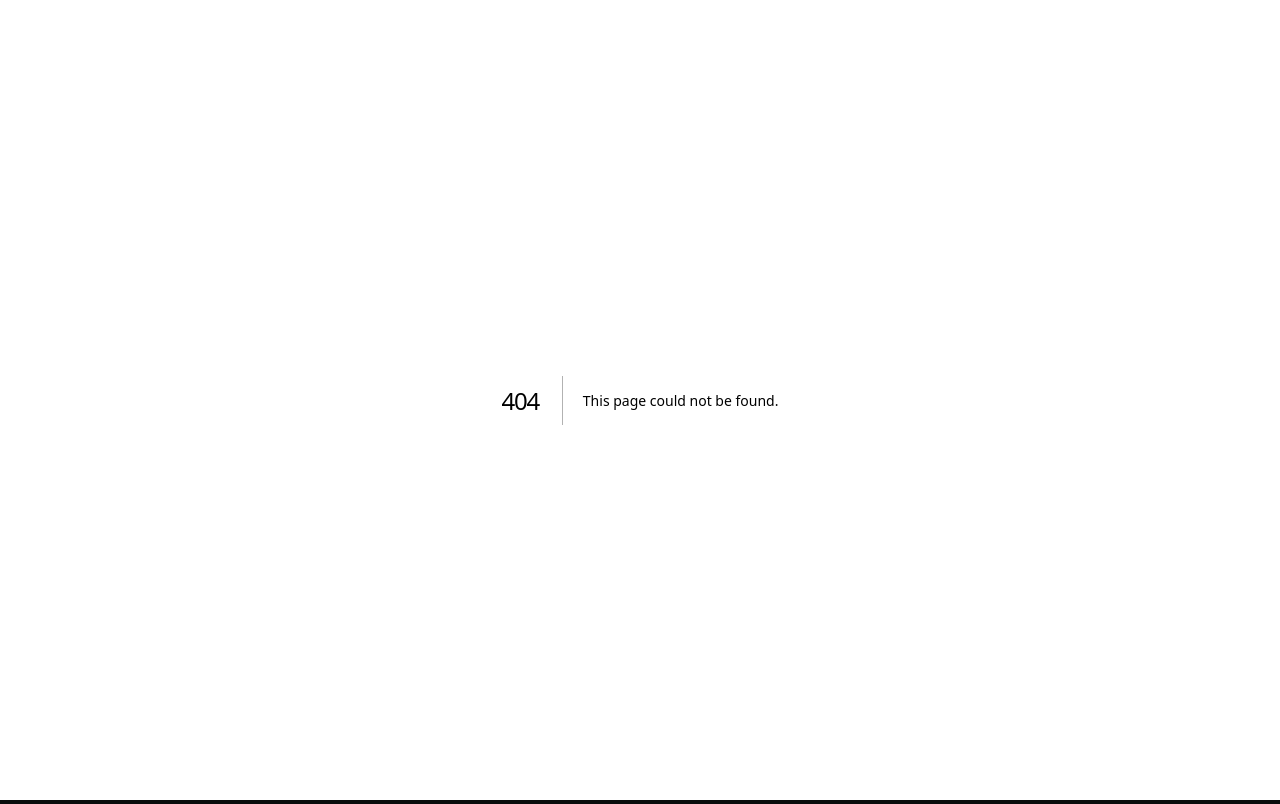
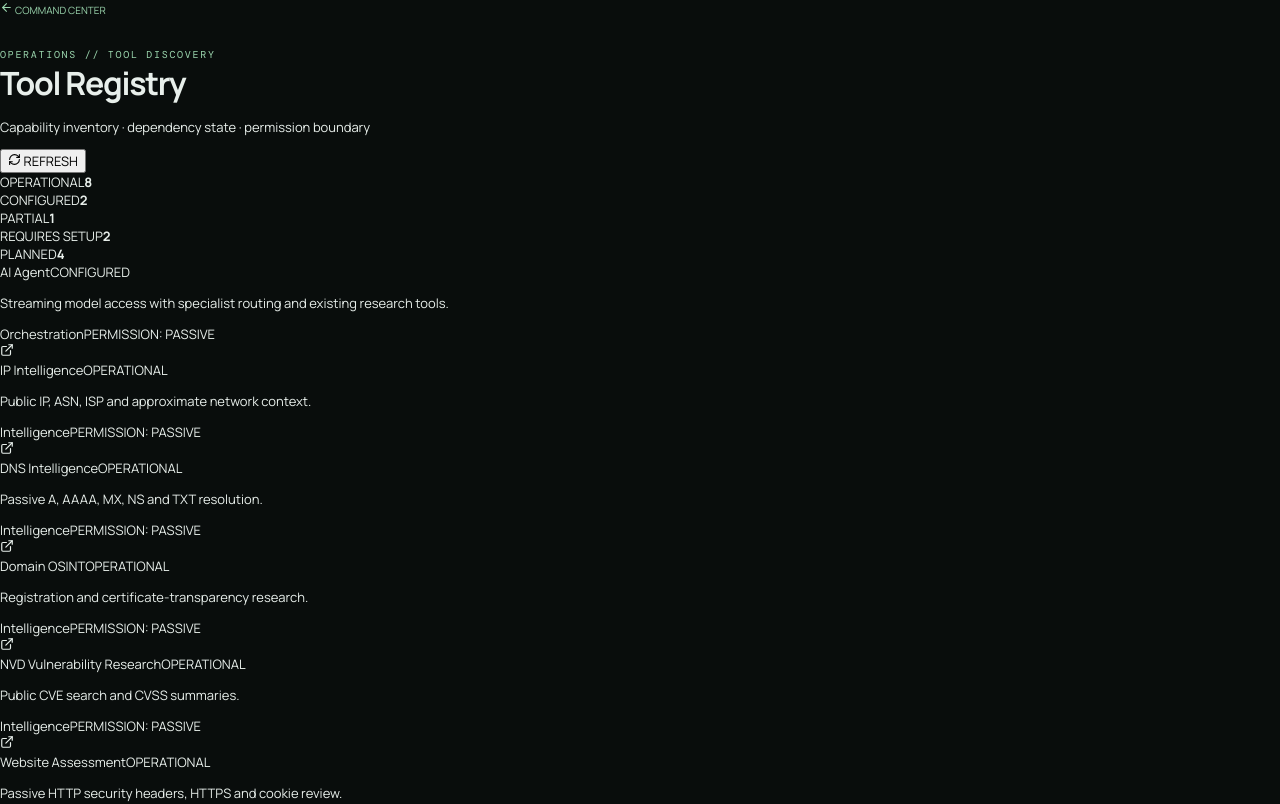
Before and after one commit to abelmiracle377-stack/cyberlab-ai, a Next.js app: page /tool-registry in a window 1280 px wide. Before the commit this address had no page. Shown: the top 804 px of the page. Built offline with nearby package versions, Linux system fonts and the light colour scheme; no server answers.

Commit message:
Add live tool registry workspace

```diff
--- /dev/null
+++ b/app/tool-registry/page.tsx
@@ -0,0 +1,15 @@
+"use client";
+import { useEffect,useState } from "react";
+import { ArrowLeft,RefreshCw,ShieldCheck,Activity,ExternalLink } from "lucide-react";
+type Tool={id:string;name:string;category:string;description:string;state:"operational"|"configured"|"partial"|"requires-setup"|"planned";route:string;permission:string;dependency?:string};
+const labels:Record<Tool["state"],string>={operational:"OPERATIONAL",configured:"CONFIGURED",partial:"PARTIAL", "requires-setup":"REQUIRES SETUP",planned:"PLANNED"};
+export default function ToolRegistryPage(){
+ const [tools,setTools]=useState<Tool[]>([]);const [loading,setLoading]=useState(true);const [error,setError]=useState("");
+ async function load(){setLoading(true);setError("");try{const r=await fetch("/api/tool-registry",{cache:"no-store"});const d=await r.json();if(!r.ok)throw new Error(d.error||"Registry unavailable");setTools(d.tools||[])}catch(e){setError((e as Error).message)}finally{setLoading(false)}}
+ useEffect(()=>{void load()},[]);
+ const counts=tools.reduce((a,t)=>(a[t.state]=(a[t.state]||0)+1,a),{} as Record<string,number>);
+ return <main className="tool-registry-page"><a href="/" className="connection-link"><ArrowLeft size={13}/> COMMAND CENTER</a><div className="eyebrow" style={{marginTop:30}}>OPERATIONS // TOOL DISCOVERY</div><div className="registry-heading"><div><h1>Tool Registry<span className="heading-cursor">_</span></h1><p>Capability inventory · dependency state · permission boundary</p></div><button className="registry-refresh" onClick={()=>void load()}><RefreshCw size={13}/> REFRESH</button></div>
+ <div className="registry-counts">{(["operational","configured","partial","requires-setup","planned"] as const).map(s=><div key={s}><span>{labels[s]}</span><b>{counts[s]||0}</b></div>)}</div>
+ {error&&<div className="registry-error">{error}</div>}{loading?<p className="registry-loading">QUERYING LOCAL CAPABILITY REGISTRY...</p>:<div className="registry-list">{tools.map(t=><article className="registry-item" key={t.id}><div className="registry-item-main"><div className="registry-item-title">{t.name}<span className={`registry-state state-${t.state}`}>{labels[t.state]}</span></div><p>{t.description}</p><div className="registry-meta"><span>{t.category}</span><span>PERMISSION: {t.permission.toUpperCase()}</span>{t.dependency&&<span>DEPENDENCY: {t.dependency}</span>}</div></div><a href={t.route} aria-label={`Open ${t.name}`}><ExternalLink size={14}/></a></article>)}</div>}
+ <div className="registry-foot"><ShieldCheck size={14}/> States reflect implemented code and known configuration requirements. Planned entries are not executable integrations.</div></main>
+}
```
